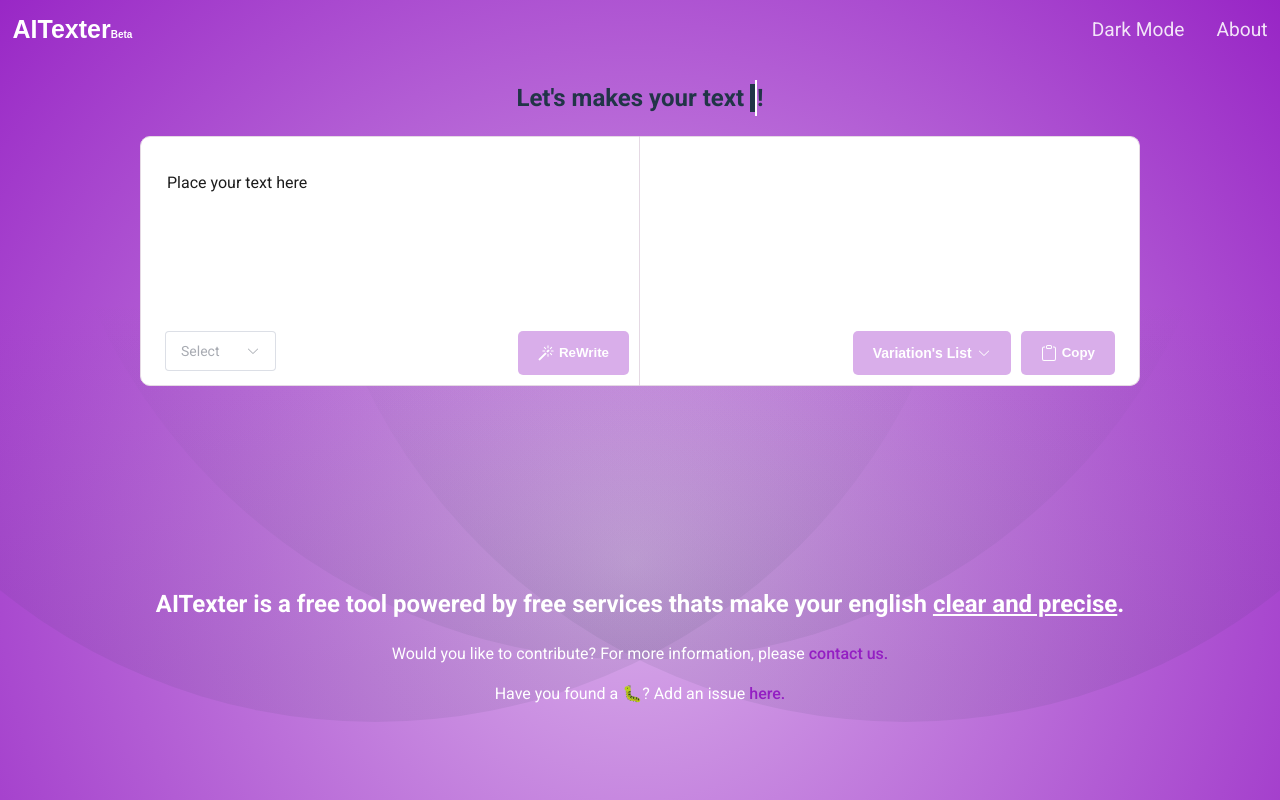
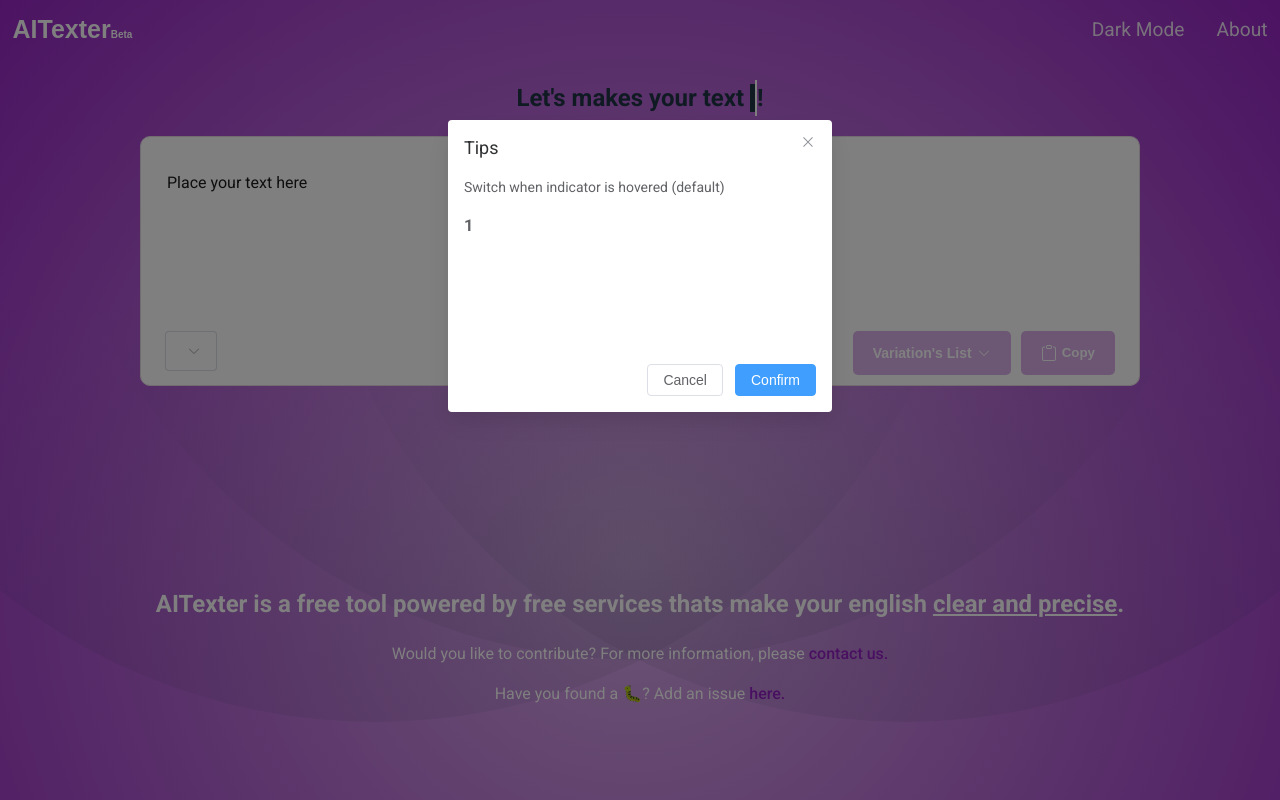
Before and after one commit to Nirosss/AiTexter, a Vue app: page / in a window 1280 px wide. Both pictures are taken after a click on the button "ReWrite". Built offline with nearby package versions, Linux system fonts and the light colour scheme; a web font is replaced by a local one.

Commit message:
add tooltips

```diff
--- a/src/components/InputOutput.vue
+++ b/src/components/InputOutput.vue
@@ -7,6 +7,8 @@
   onMounted(() => {
     enrichedUser()
   })
+
+  const dialogVisible = ref(false)
 
   const power = ref(0)
 
@@ -158,6 +160,10 @@
       value: 'Documentation',
       label: 'As an official documentation of an API or web service',
     },
+    {
+      value: 'hr',
+      label: 'An HR representative talking to an employee',
+    }
   ]
 </script>
 
@@ -172,7 +178,8 @@
           placeholder="Place your text here"
           v-model="userInput"></textarea>
           <div class="user-input-actions">
-          <el-tooltip content="Select ReWrite Type" placement="bottom" effect="light">
+            <div class="rewrite-options-wrapper">
+              <el-tooltip content="Select ReWrite Style" placement="bottom" effect="light">
           <el-select
             v-model="formatType"
             class="m-2"
@@ -185,10 +192,13 @@
               :value="item.value" />
           </el-select>
         </el-tooltip>
+            </div>
+
+
         <el-tooltip content="ReWrite!" placement="bottom" effect="light">
           <button
-            :class="{ isActive: userInput && formatType }"
-            @click="sendFormattingRequest">
+            class="isActive"
+            @click="() => (userInput && formatType) ? sendFormattingRequest() : dialogVisible = true">
             <svg
               xmlns="http://www.w3.org/2000/svg"
               width="16"
@@ -344,7 +354,7 @@
             <template #dropdown>
               <el-dropdown-menu>
                 <el-dropdown-item
-                  @click="() => copyToClipboard(variation)"
+                  @click="() => output.value = variation"
                   v-for="variation in outputList.value"
                   >{{ variation }}
                 </el-dropdown-item>
@@ -397,6 +407,35 @@
         >
       </p>
     </section>
+
+    <el-dialog
+    v-model="dialogVisible"
+    title="Tips"
+    width="30%"
+    :before-close="handleClose"
+    >
+
+    <div class="block text-center">
+    <span class="demonstration"
+      >Switch when indicator is hovered (default)</span
+    >
+    <el-carousel height="150px">
+      <el-carousel-item v-for="item in 4" :key="item">
+        <h3 class="small justify-center" text="2xl">{{ item }}</h3>
+      </el-carousel-item>
+    </el-carousel>
+  </div>
+
+    <template #footer>
+      <span class="dialog-footer">
+        <el-button @click="dialogVisible = false">Cancel</el-button>
+        <el-button type="primary" @click="dialogVisible = false">
+          Confirm
+        </el-button>
+      </span>
+    </template>
+  </el-dialog>
+
   </main>
 </template>
 
@@ -408,4 +447,6 @@
   .ai-output-actions {
     gap: 10px;
   }
+
+
 </style>
```
